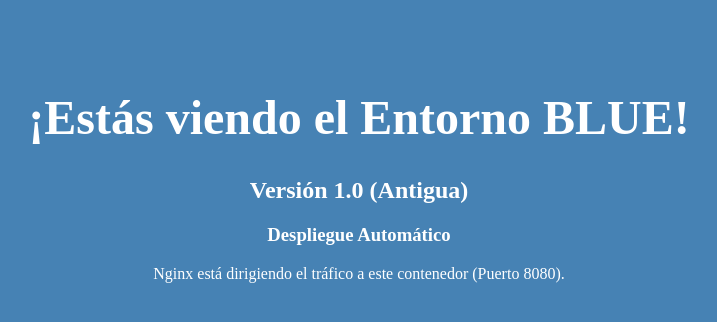
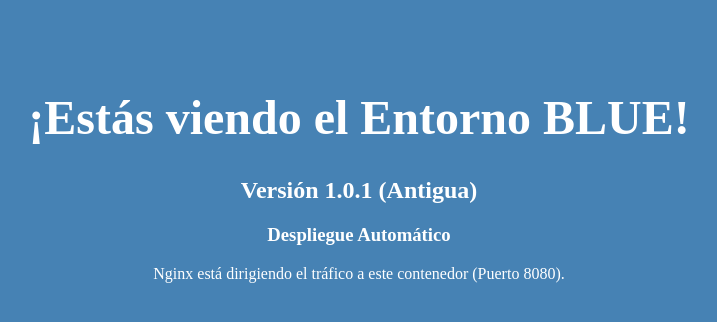
Before and after one commit to JaciyGabo1515/blue-green, a plain HTML site: page app/index-blue.html in a window 1280 px wide. Shown: the whole page, without its empty margins (281-998 px from the left). Drawn offline with Linux system fonts and the light colour scheme.

Commit message:
Conflicto arreglado y sintaxis corregida 1.0.1

```diff
--- a/app/index-blue.html
+++ b/app/index-blue.html
@@ -10,7 +10,7 @@
 </head>
 <body>
     <h1>¡Estás viendo el Entorno BLUE!</h1>
-    <h2>Versión 1.0 (Antigua)</h2>
+    <h2>Versión 1.0.1 (Antigua)</h2>
     <h3>Despliegue Automático</h3>
     <p>Nginx está dirigiendo el tráfico a este contenedor (Puerto 8080).</p>
 </body>
```
